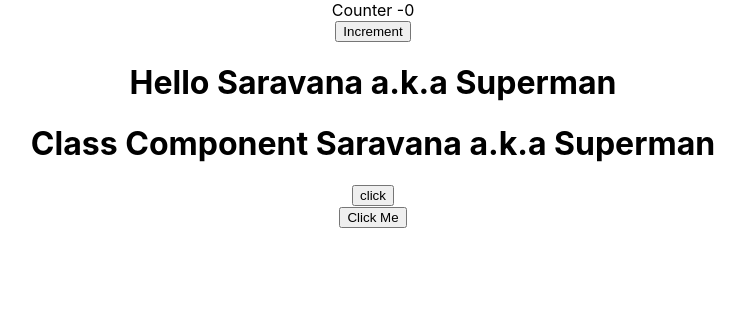
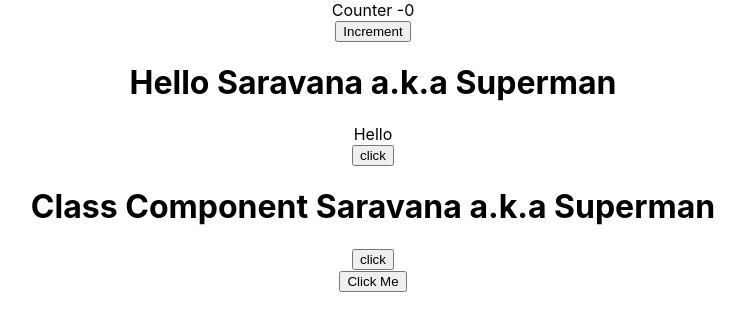
Before and after one commit to vigneshmagudeeswaran/codeevaluation, a React (Create React App) app: page / in a window 1280 px wide. Shown: the top 330 px of the page, without its empty margins (267-1012 px from the left). Built offline with nearby package versions, Linux system fonts and the light colour scheme.

Commit message:
this_binding_using_bind_method

```diff
--- a/src/App.js
+++ b/src/App.js
@@ -7,13 +7,14 @@
 import Counter from "./components/Counter";
 import FunctionClick from "./components/FunctionClick";
 import ClassClick from "./components/ClassClick";
+import EventBind from "./components/EventBind";
 
 function App() {
   return (
     <div className="App">
       <Counter></Counter>
       <Greet name="Saravana" heroName="Superman"></Greet>
-
+      <EventBind />
       {/* <Greet name="Clark" heroName="Wonder Women">
         <button>Action</button>
       </Greet>
--- a/src/components/ClassClick.js
+++ b/src/components/ClassClick.js
@@ -12,5 +12,4 @@
         );
     }
 }
-
-export default ClassClick;
+export default ClassClick
--- /dev/null
+++ b/src/components/EventBind.js
@@ -0,0 +1,30 @@
+import React, { Component } from "react";
+
+export class EventBind extends Component {
+  constructor(props) {
+    super(props);
+
+    this.state = {
+      message: "Hello",
+      };
+      this.clickHandler = this.clickHandler.bind(this)
+  }
+  clickHandler() {
+    this.setState({
+      message: "Goodbye"
+    })
+    }
+
+  render() {
+    return (
+      <div>
+        <div>{this.state.message}</div>
+        {/* <button onClick={this.clickHandler.bind(this)}>click</button>
+        <button onClick={() =>this.clickHandler()}>click</button> */}
+        <button onClick={this.clickHandler}>click</button>
+      </div>
+    );
+  }
+}
+
+export default EventBind;
```
Lines whose indentation alone changed are shown as unchanged.
